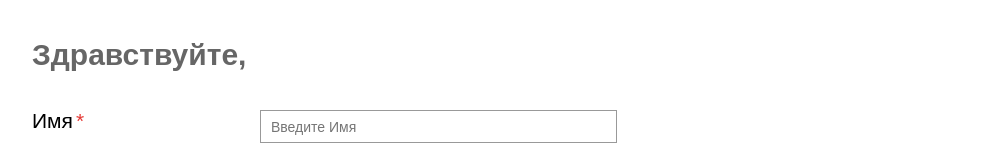
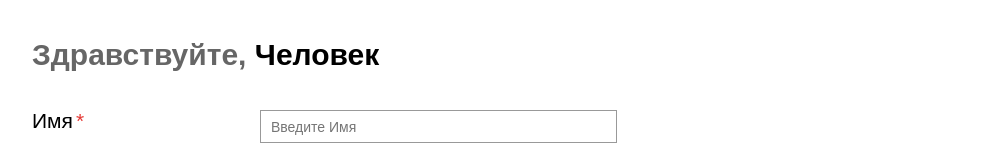
Before and after one commit to Ivchenkov-Michail/form-test, a Next.js app: page / in a window 1280 px wide. Shown: the top 160 px of the page, without its empty margins (148-1131 px from the left). Built offline with nearby package versions, Linux system fonts and the light colour scheme; no server answers.

Commit message:
fix(FormTitle): use getRegisterMeta

```diff
--- a/components/widgets/FormTitle.tsx
+++ b/components/widgets/FormTitle.tsx
@@ -1,22 +1,13 @@
 "use client";
-import { useState } from "react";
+
+import { getRegisterMeta } from "../features/RegisterForm/_api/register.storage";
 
 import styles from "./FormTitle.module.scss";
 
+
 export function FormTitle() {
-  const [name, setName] = useState(() => {
-    if (typeof window === "undefined") return "";
-
-    const raw = localStorage.getItem("register");
-    if (!raw) return "";
-
-    try {
-      const data = JSON.parse(raw);
-      return typeof data.name === "string" ? data.name : "";
-    } catch {
-      return "Человек";
-    }
-  });
+  const meta = getRegisterMeta();
+  const name = meta && meta.name ? meta.name : "Человек";
   return (
     <h1 className={styles.title}>
       Здравствуйте, <span>{name}</span>
```
